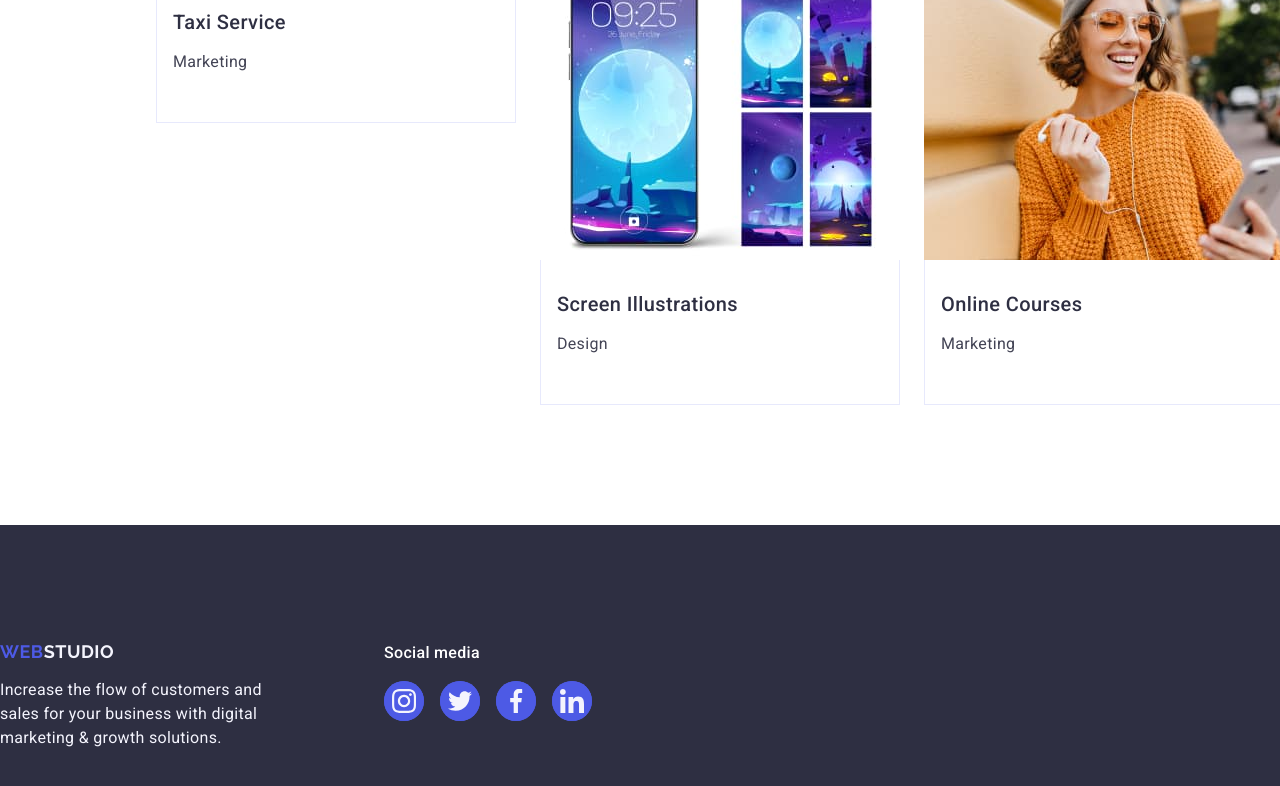
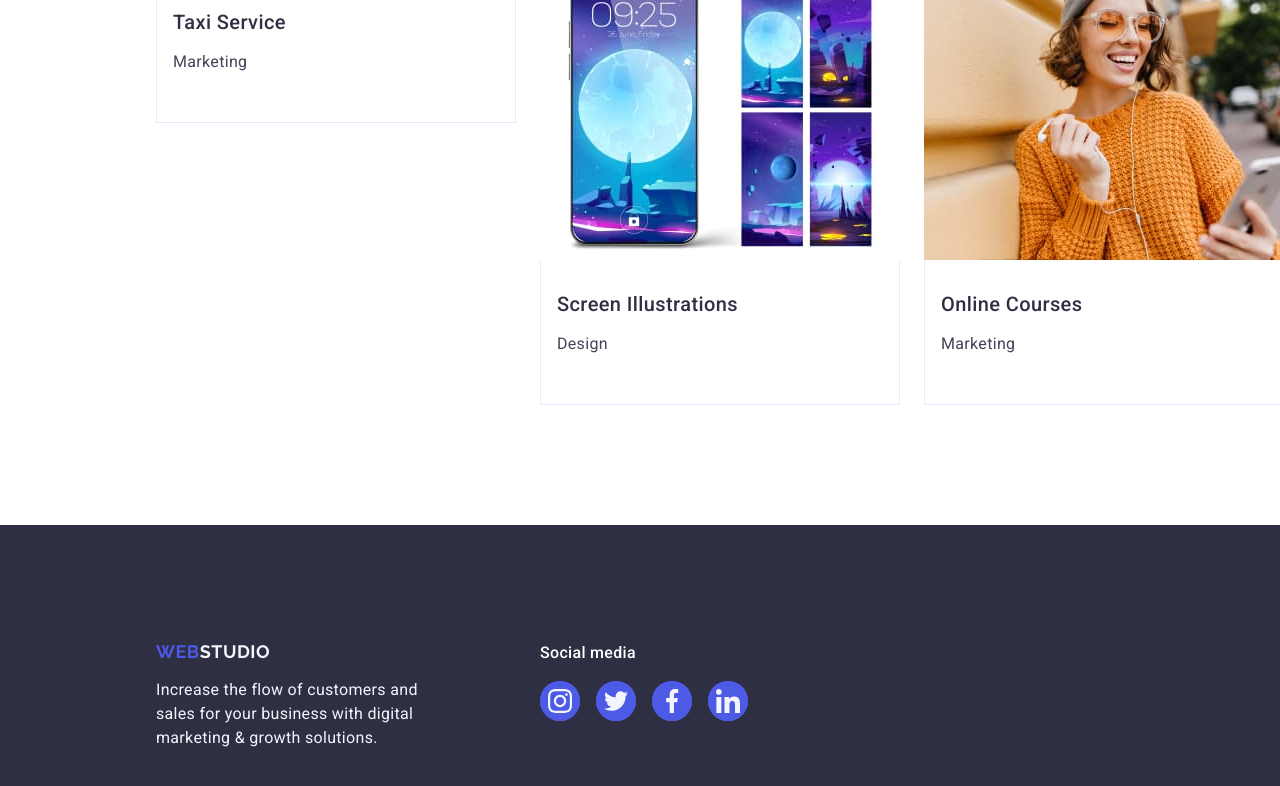
Before and after one commit to IrynaKolesnichenko/-goit-markup-hw-04, a plain HTML site: page index.html in a window 1280 px wide. Shown: the part 2754-3540 px from the top of the page. Drawn offline with nearby package versions, Linux system fonts and the light colour scheme.

Commit message:
corected style

```diff
--- a/css/styles.css
+++ b/css/styles.css
@@ -474,6 +474,7 @@ box-shadow: 0px 1px 6px rgba(46, 47, 66, 0.08),
      .footer-item {
     background-color: #2e2f42;
     padding: 100px 0;
+
 }
 
 .container-footer-list {
@@ -484,6 +485,7 @@ box-shadow: 0px 1px 6px rgba(46, 47, 66, 0.08),
 
 .container-footer {
    margin-right: 120px;
+   margin-left: 156px;
    width: 264px;
 }
 
```
